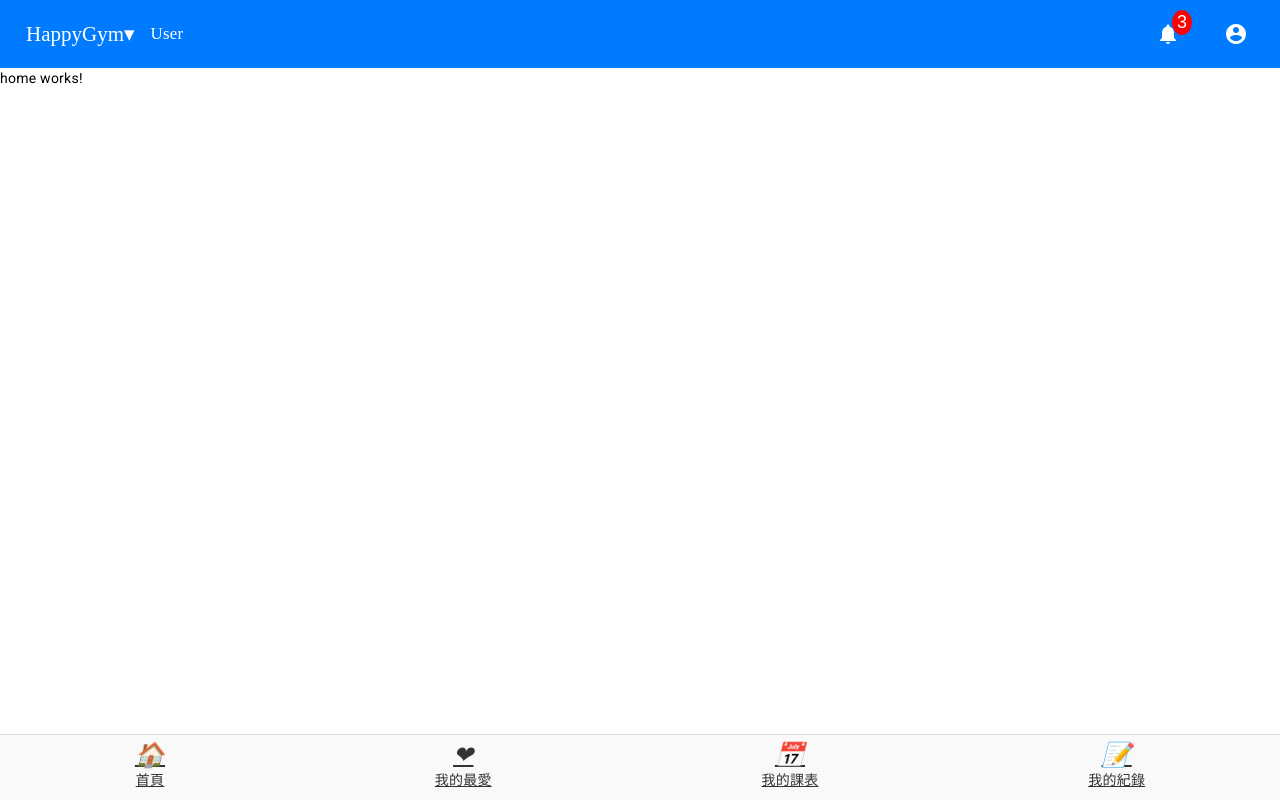
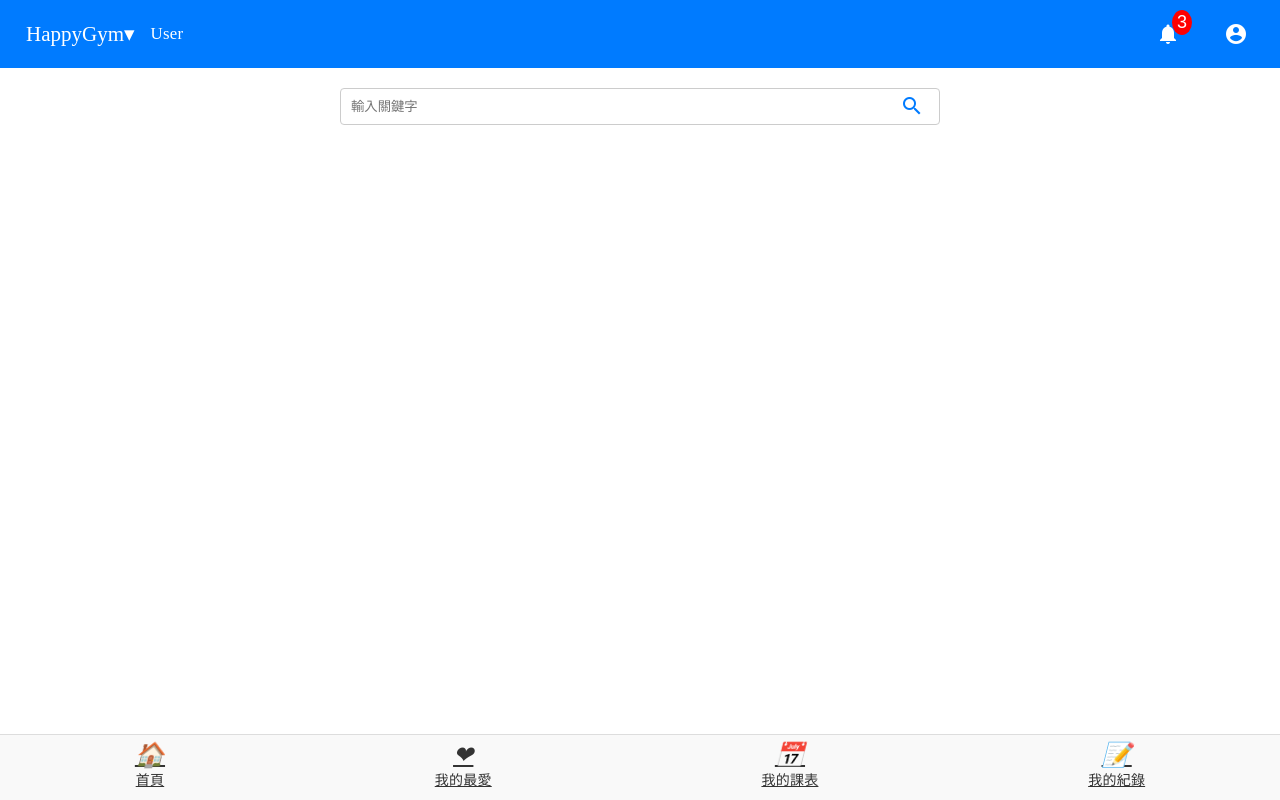
Before and after one commit to TurtleGods/WebAngular, an Angular app: page /main/home in a window 1280 px wide. Built offline with nearby package versions, Linux system fonts and the light colour scheme; a web font is replaced by a local one.

Commit message:
[feat] 加入homepage search bar

```diff
--- a/src/app/main/home/home.component.css
+++ b/src/app/main/home/home.component.css
@@ -0,0 +1,38 @@
+.home-container {
+    padding: 20px;
+  }
+
+  .search-container {
+    display: flex;
+    justify-content: center; /* Center the input within its container */
+  }
+
+  .search-input-container {
+    position: relative;
+    width: 100%; /* Ensure the container takes full width */
+    max-width: 600px; /* Optional: Set a maximum width */
+  }
+
+  .search-input {
+    width: 100%; /* Make the input field take full width of its container */
+    padding: 10px;
+    padding-right: 40px; /* Space for the icon */
+    border: 1px solid #ccc;
+    border-radius: 4px;
+    box-sizing: border-box; /* Ensure padding is included in width calculation */
+  }
+
+  .search-button {
+    position: absolute;
+    right: 10px; /* Position icon within the input field */
+    top: 50%; /* Vertically center the icon */
+    transform: translateY(-50%); /* Adjust vertical alignment */
+    border: none;
+    background: transparent;
+    cursor: pointer;
+    color: #007bff;
+  }
+
+  .search-button mat-icon {
+    font-size: 24px;
+  }
--- a/src/app/main/home/home.component.html
+++ b/src/app/main/home/home.component.html
@@ -1 +1,18 @@
-<p>home works!</p>
+<div class="home-container">
+  <!-- Search Bar -->
+  <div class="search-container">
+    <div class="search-input-container">
+      <input
+        type="text"
+        placeholder="輸入關鍵字"
+        [(ngModel)]="searchQuery"
+        class="search-input"
+      />
+      <button (click)="search()" class="search-button">
+        <mat-icon>search</mat-icon>
+      </button>
+    </div>
+  </div>
+
+  <!-- Other content of the Home component -->
+</div>
--- a/src/app/main/home/home.component.ts
+++ b/src/app/main/home/home.component.ts
@@ -1,12 +1,19 @@
 import { Component } from '@angular/core';
+import { FormsModule } from '@angular/forms';
+import { MatIconModule } from '@angular/material/icon';
 
 @Component({
   selector: 'app-home',
   standalone: true,
-  imports: [],
+  imports: [MatIconModule,FormsModule],
   templateUrl: './home.component.html',
   styleUrl: './home.component.css'
 })
 export class HomeComponent {
+  searchQuery: string = '';
 
+  search(): void {
+    // Implement search logic here
+    console.log('Search query:', this.searchQuery);
+  }
 }
```
